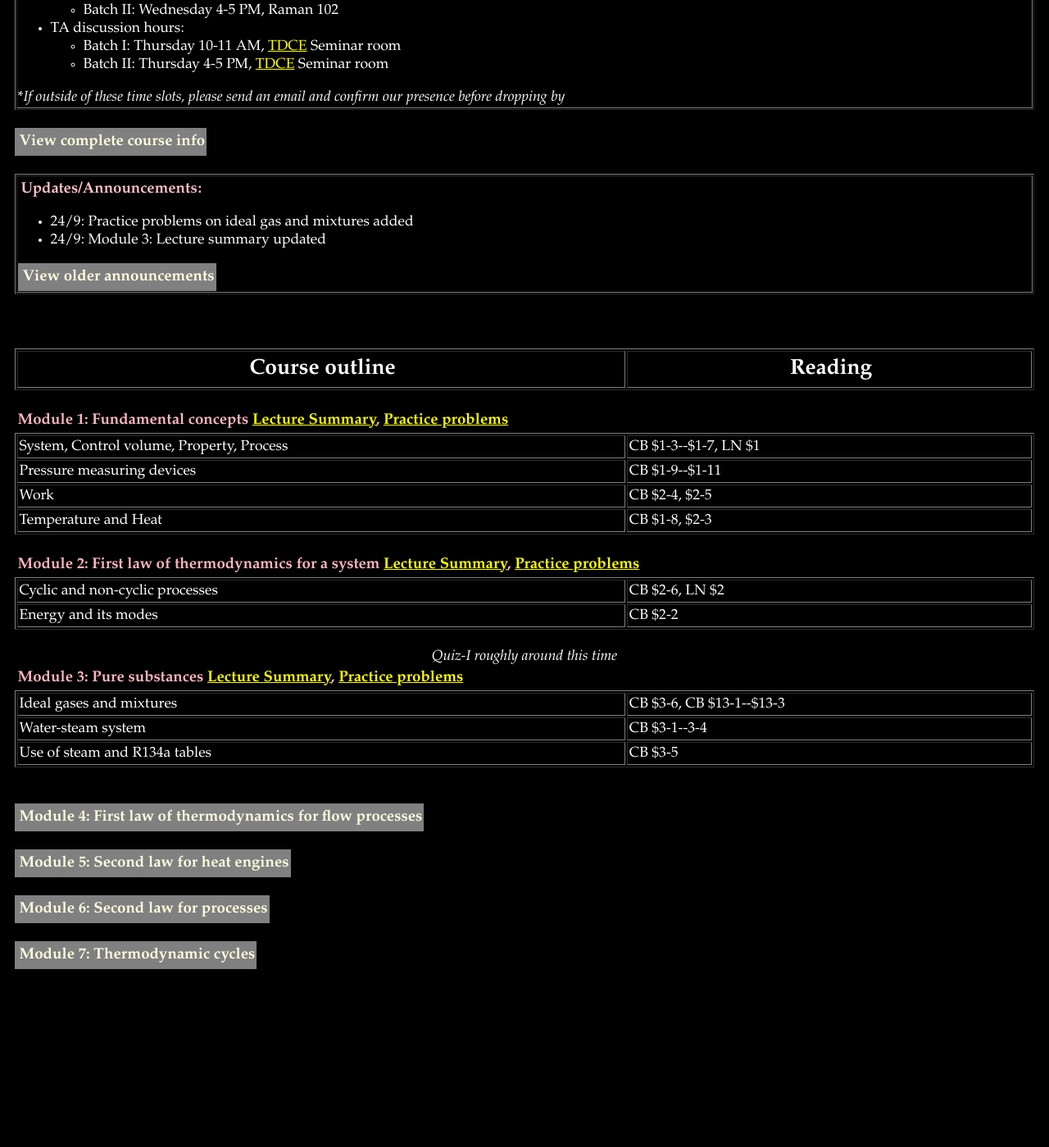
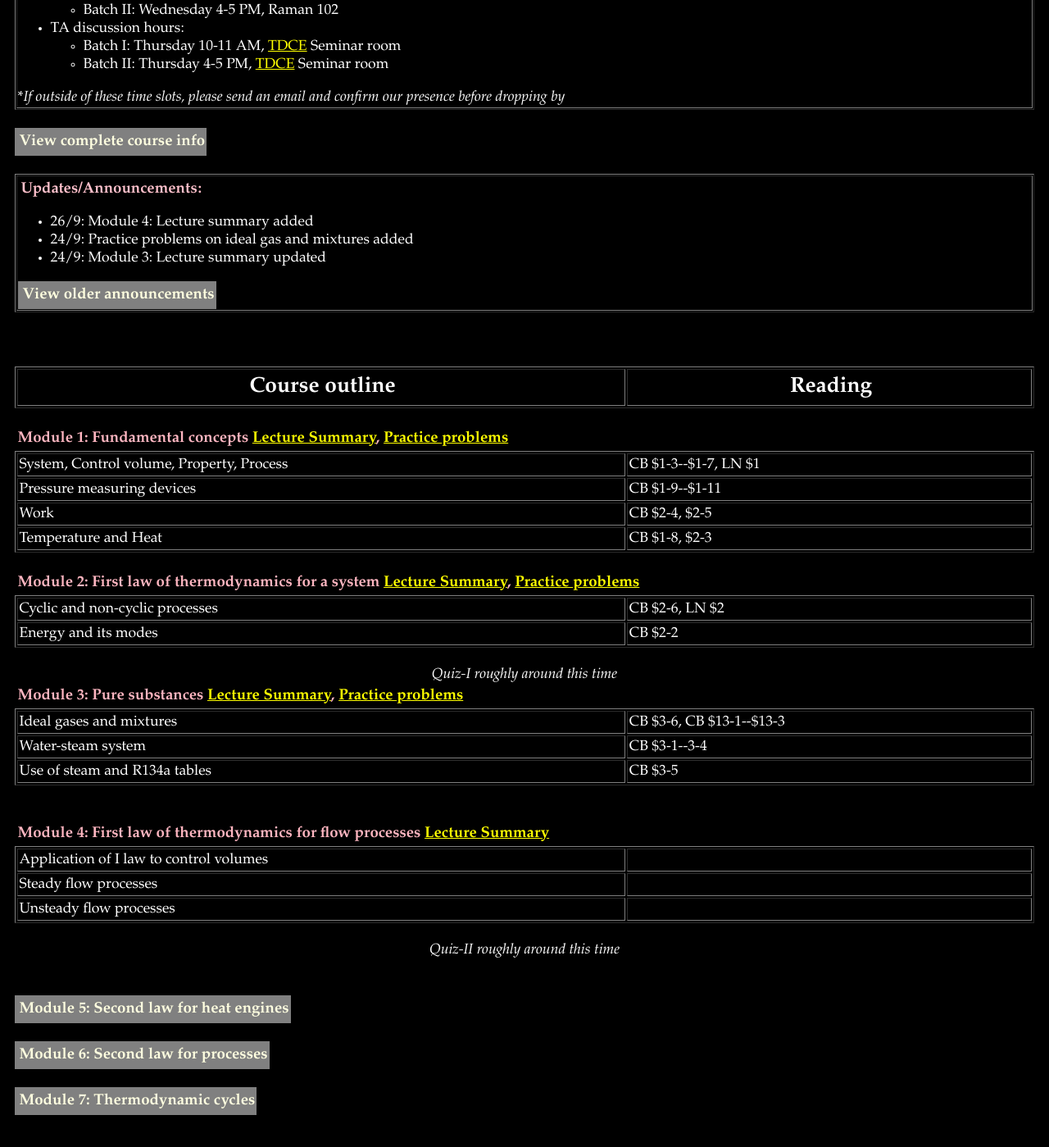
Before and after one commit to krithikasivaram/krithikasivaram.github.io, a Jekyll site: the page teaching/ME1100_Jul_Nov_2019.html, which Jekyll copies as it is, in a window 1280 px wide and 1400 px high, scrolled down 457 px. Shown: the whole window at 82% size. Built offline with Jekyll 4.4.1, drawn with Linux system fonts in a browser that asks for light colours; before the commit the page ends 1679 px from its top, so only the background shows below that.

Commit message:
adding module4 notes

```diff
--- a/teaching/ME1100_Jul_Nov_2019.html
+++ b/teaching/ME1100_Jul_Nov_2019.html
@@ -202,6 +202,7 @@ Email: varuns@iitm.ac.in </li>
 <h3> <font color="pink">
 Updates/Announcements:</font></h3>
 <ul>
+	<li>26/9: Module 4: Lecture summary added
 	<li>24/9: Practice problems on ideal gas and mixtures added
 	<li>24/9: Module 3: Lecture summary updated
 </ul>
@@ -271,19 +272,21 @@ Updates/Announcements:</font></h3>
 </table>
 <br><br>
 
-<button class="collapsible"><h5>Module 4: First law of thermodynamics for flow processes  </h5></button>
-<div class="content">
-<!-- <h3>Module 4: First law of thermodynamics for flow processes </h3> -->
+<!-- <button class="collapsible">
+<h5>Module 4: First law of thermodynamics for flow processes  </h3>
+</button>
+<div class="content"> -->
+<h3>Module 4: First law of thermodynamics for flow processes  <a href="https://owncloud.iitm.ac.in/index.php/s/2S1EKgnyf1xZcxc" target="_blank">Lecture Summary</a> </h3>
 <table border="1" cellspacing="2" cellpadding="2" width="100%">
 	<col width = "60%">
 	<col width = "40%">
+	<tr> <td> Application of I law to control volumes </td> <td> </td>
 	<tr> <td> Steady flow processes </td> <td> </td>
-	<tr> <td> Steady flow devices </td> <td> </td>
 	<tr> <td> Unsteady flow processes </td> <td> </td>
 	</tr>
 </table><br>
 <center><i> Quiz-II roughly around this time </i></center>
-</div>
+<!-- ></div>-->
 <br><br>
 
 <button class="collapsible"><h5>Module 5: Second law for heat engines</h5></button>
```
